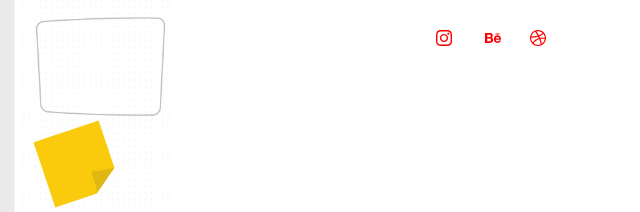
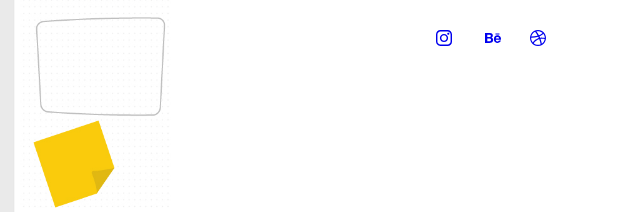
Before and after one commit to mpelletiervaillant-zz/portfolio-coming-soon, a plain HTML site: page index.html in a window 1280 px wide. Shown: the part 517-729 px from the top of the page, 469-1109 px from the left. Drawn offline with Linux system fonts and the light colour scheme.

Commit message:
Change icon fill colour

```diff
--- a/css/main.css
+++ b/css/main.css
@@ -27,6 +27,13 @@ h1 {
   }
 }
 
+@keyframes slideInFromBottom {
+
+  start {
+
+  }
+}
+
 .text-container {
   width: 75%;
   margin: 0 auto;
@@ -44,10 +51,10 @@ p {
 }
 
 .sm-icon {
-  color: red;
+  fill: red;
   transition: color .3s ease-in-out;
 }
 
 .sm-icon:hover {
-  color: #d8d8d8;
+  fill: #d8d8d8;
 }
```
